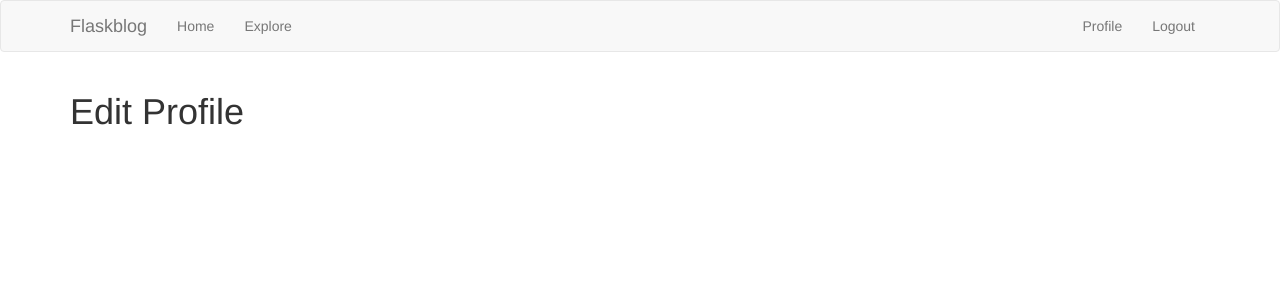
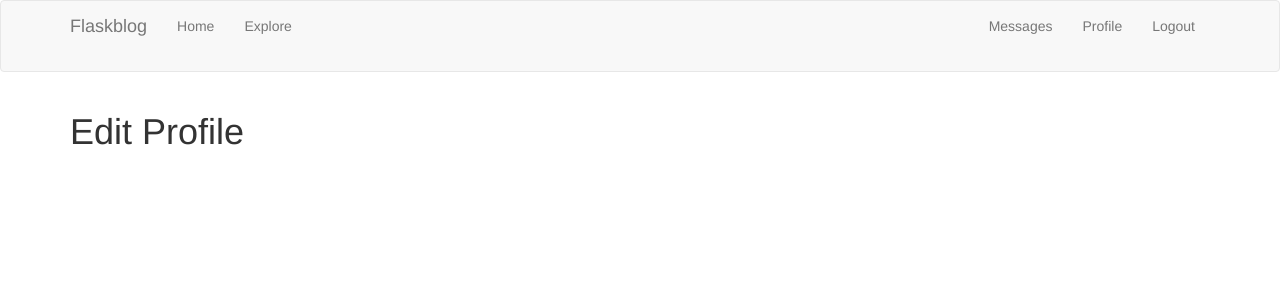
Before and after one commit to kevinbowen777/flaskblog, a Python web app: template app/templates/edit_profile.html in a window 1280 px wide. Shown: the top 300 px of the page. Run offline with Jinja, Linux system fonts and the light colour scheme; the template is opened without the code that fills it: most values are stand-ins (such as "Sample title", 1, 10 or a date in 2020); some libraries are stand-ins or nearby versions.

Commit message:
Static message count badge added to nav bar

```diff
--- a/app/templates/base.html
+++ b/app/templates/base.html
@@ -39,6 +39,16 @@
                     {% if current_user.is_anonymous %}
                     <li><a href="{{ url_for('auth.login') }}">Login</a></li>
                     {% else %}
+                    <li>
+                        <a href="{{ url_for('main.messages') }}">Messages</a>
+                            {% set new_messages = current_user.new_messages() %}
+                            <span id="message_count" class="badge"
+                                  style="visibility: {% if new_messages %}visible
+                                                     {% else %}hidden{% endif %};">
+                                {{ new_messages }}
+                            </span>
+                        </a>
+                    </li>
                     <li><a href="{{ url_for('main.user', username=current_user.username) }}">{{ 'Profile' }}</a></li>
                     <li><a href="{{ url_for('auth.logout') }}">Logout</a></li>
                     {% endif %}
@@ -109,5 +119,25 @@
                 }
             )
         });
+        function set_message_count(n) {
+            $('#message_count').text(n);
+            $('#message_count').css('visibility', n ? 'visible' : 'hidden');
+        }
+        {% if current_user.is_authenticated %}
+        $(function() {
+            var since = 0;
+            setInterval(function() {
+                $.ajax('{{ url_for('main.notifications') }}?since=' + since).done(
+                    function(notifications) {
+                        for (var i = 0; i < notifications.length; i++) {
+                            if (notifications[i].name == 'unread_message_count')
+                                set_message_count(notifications[i].data);
+                            since = notifications[i].timestamp;
+                        }
+                    }
+                );
+            }, 10000);
+        });
+        {% endif %}
     </script>
 {% endblock %}
```
